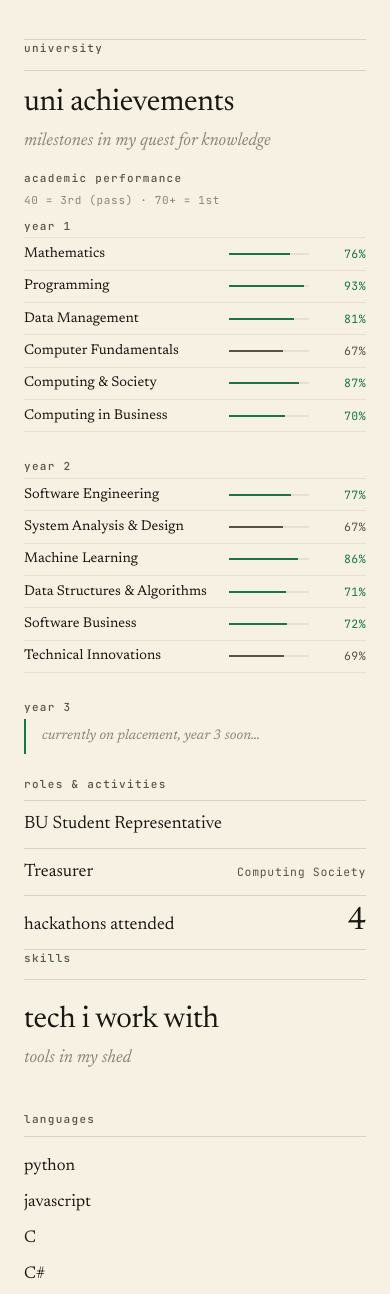
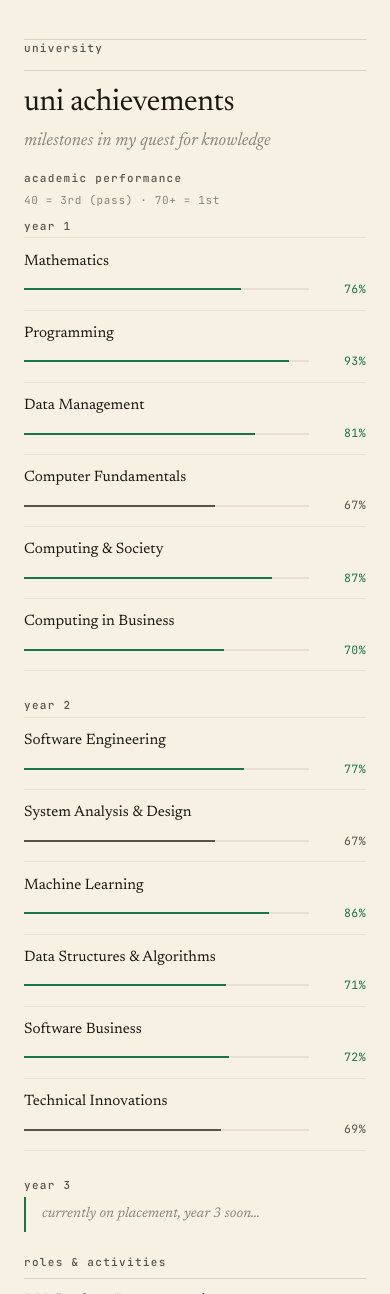
Before and after one commit to Antendis/antendis.dev, a PHP site: page / in a window 390 px wide. Shown: the part 1555-2849 px from the top of the page. Run offline with PHP 8.4, Linux system fonts and the light colour scheme.

Commit message:
Stack grade rows on mobile instead of crushing them
At phone widths the subject/bar/percentage grid left almost no room
for the subject text. Below 1024px (where panels already stack)
let the bar and percentage sit on a second line under the subject,
with roomier row padding. Desktop keeps the one-line layout.

Reuses the existing num-column width as --grade-num-w so the mobile
and desktop templates don't duplicate the literal value.

```diff
--- a/style.css
+++ b/style.css
@@ -630,8 +630,9 @@ a:hover {
 }
 
 .grade-row {
+  --grade-num-w: 2.8rem;
   display: grid;
-  grid-template-columns: 1fr minmax(40px, 80px) 2.8rem;
+  grid-template-columns: 1fr minmax(40px, 80px) var(--grade-num-w);
   grid-template-areas: "subject bar num";
   gap: 0.75rem;
   align-items: center;
@@ -953,6 +954,24 @@ a:hover {
     padding: 2.5rem 1.5rem 4rem;
   }
 
+  /* The desktop three-column grade-row (subject / bar / percentage) leaves
+     the subject almost no room at phone widths -- stack the bar and
+     percentage onto a second line instead of crushing them onto the first.
+     Desktop keeps the one-line layout deliberately, so this is scoped to
+     the same mobile band that stacks the panels themselves. */
+  .grade-row {
+    grid-template-columns: minmax(0, 1fr) var(--grade-num-w);
+    grid-template-areas:
+      "subject subject"
+      "bar num";
+    row-gap: 0.4rem;
+    padding: 0.7rem 0;
+  }
+
+  .grade-subject {
+    font-size: 0.9375rem;
+  }
+
   .js .panel {
     display: block;
   }
```
